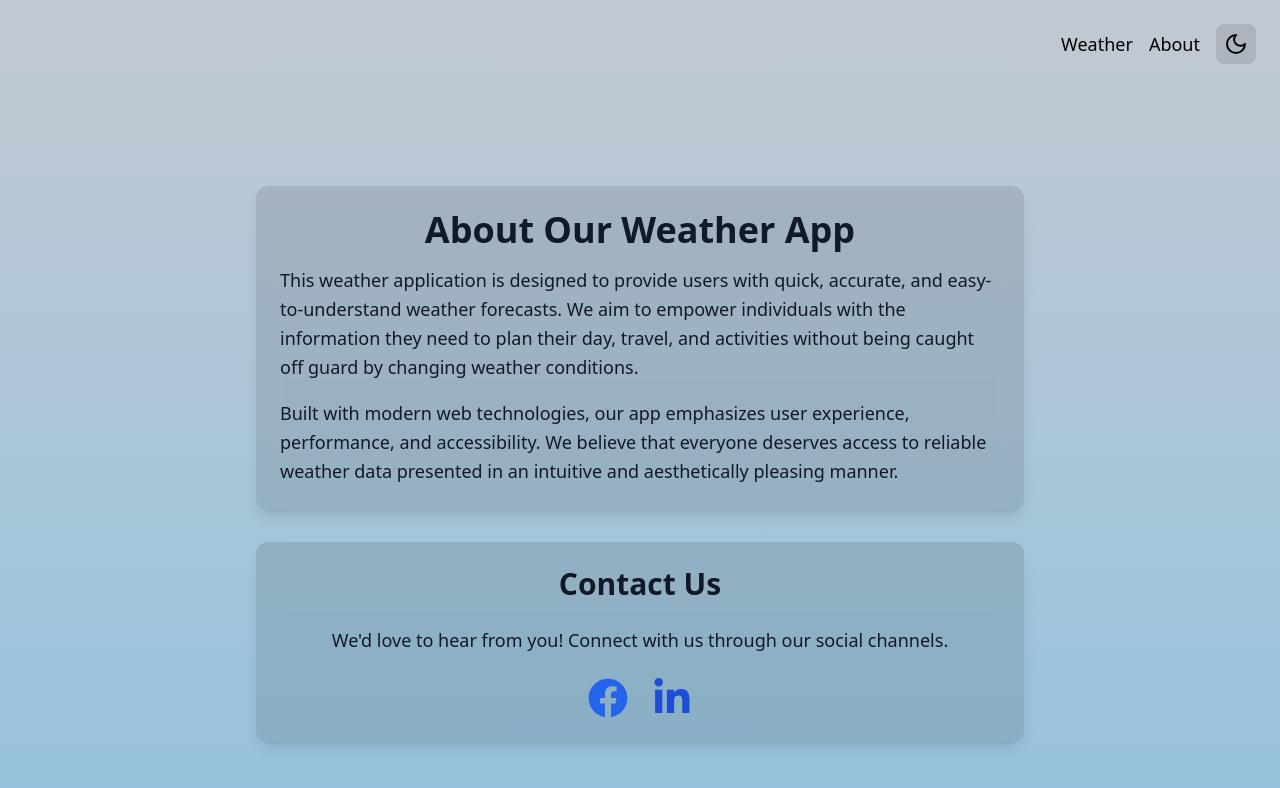
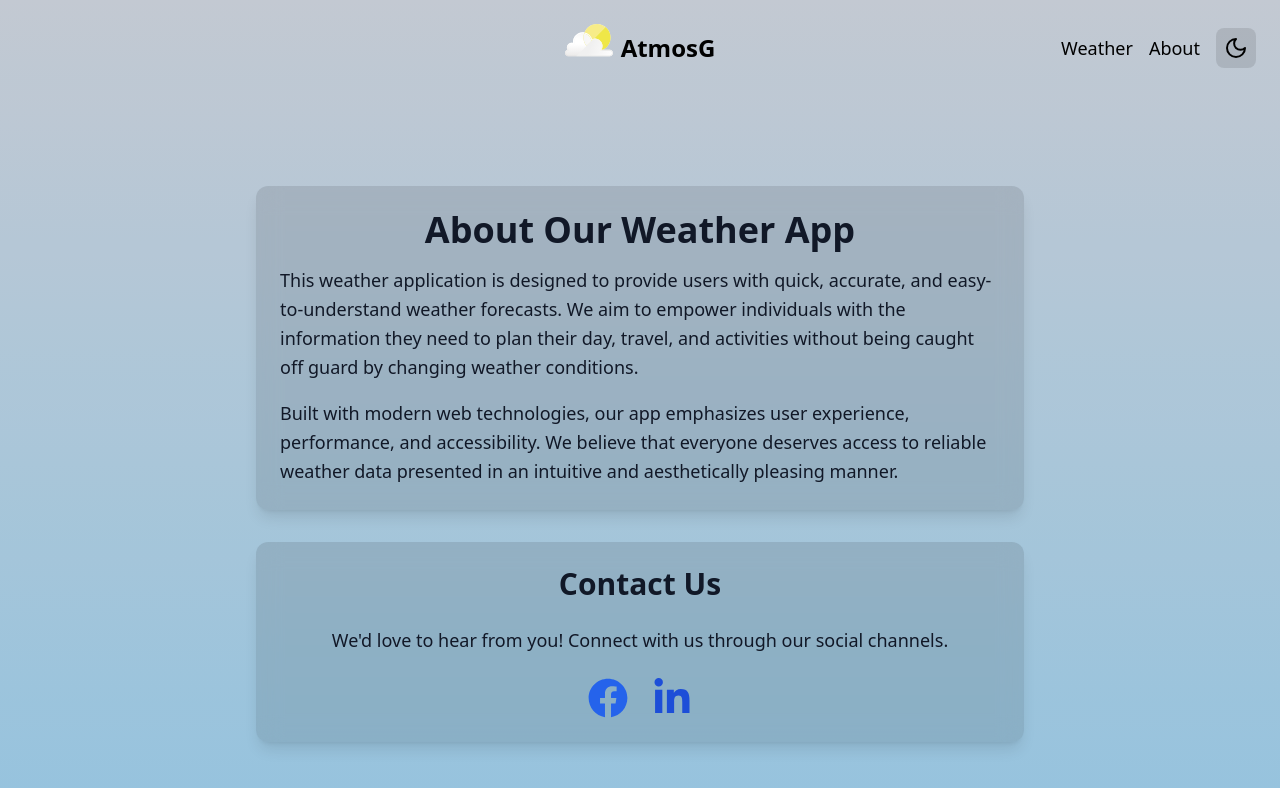
Before and after one commit to Gianne-Pesana/simple-weather-app, a Next.js app: page /about in a window 1280 px wide. Shown: the top 788 px of the page. Built offline with nearby package versions, Linux system fonts and the light colour scheme.

Commit message:
added header logo

```diff
--- a/app/components/Header.tsx
+++ b/app/components/Header.tsx
@@ -2,18 +2,48 @@
 
 import Link from "next/link";
 import ThemeToggle from "./ThemeToggle";
+import Image from "next/image"; // Import Image for SVG
 
 export default function Header() {
   return (
     <header className="fixed top-0 left-0 w-full z-50 p-4 md:p-6 bg-transparent">
-      <nav className="container mx-auto flex justify-end items-center space-x-4">
-        <Link href="/" className="text-black dark:text-white hover:text-gray-700 dark:hover:text-gray-300 transition-colors duration-200 text-lg font-medium">
-          Weather
+      <nav className="relative container mx-auto flex justify-center items-center">
+        {/* Left placeholder (kept empty or for future use) */}
+        <div className="absolute left-0 flex items-center">
+          {/* Optional: put something here later */}
+        </div>
+
+        {/* Centered Logo */}
+        <Link
+          href="/"
+          className="flex items-center space-x-2 text-black dark:text-white hover:text-gray-700 dark:hover:text-gray-300 transition-colors duration-200"
+        >
+          <Image
+            src="/assets/weather_icon.svg"
+            alt="AtmosG Logo"
+            width={48}
+            height={48}
+            className="w-12 h-12"
+          />
+          <span className="text-2xl font-bold">AtmosG</span>
         </Link>
-        <Link href="/about" className="text-black dark:text-white hover:text-gray-700 dark:hover:text-gray-300 transition-colors duration-200 text-lg font-medium">
-          About
-        </Link>
-        <ThemeToggle />
+
+        {/* Right Navigation */}
+        <div className="absolute right-0 flex items-center space-x-4">
+          <Link
+            href="/"
+            className="text-black dark:text-white text-lg font-medium hover:text-gray-700 dark:hover:text-gray-300"
+          >
+            Weather
+          </Link>
+          <Link
+            href="/about"
+            className="text-black dark:text-white text-lg font-medium hover:text-gray-700 dark:hover:text-gray-300"
+          >
+            About
+          </Link>
+          <ThemeToggle />
+        </div>
       </nav>
     </header>
   );
```
